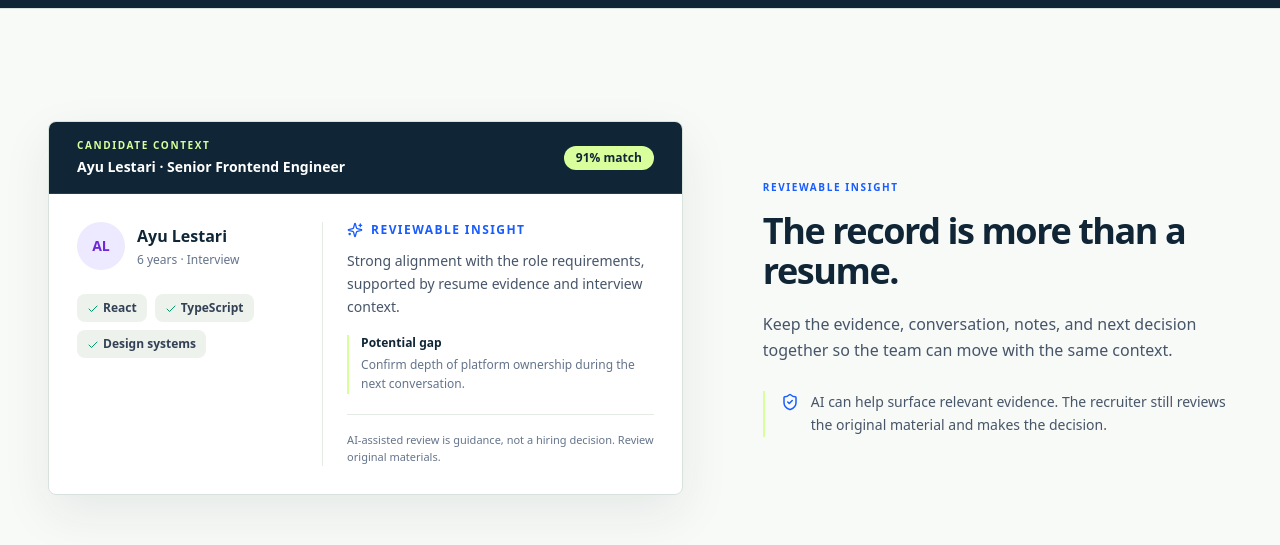
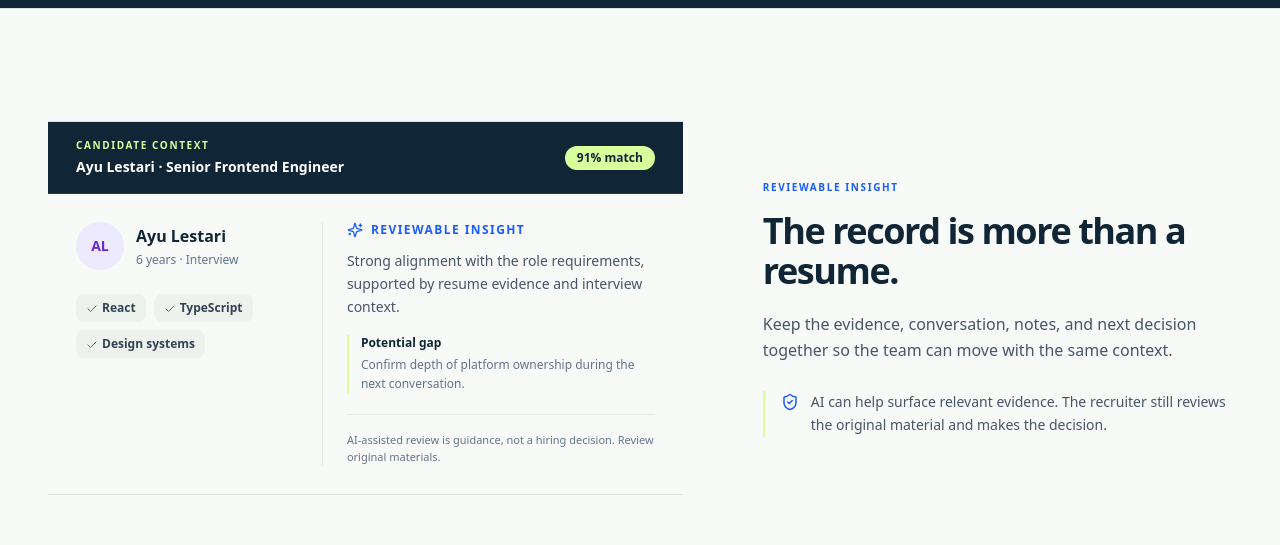
Before and after one commit to mrivaldodestadhiohamzah/hireflow, a Next.js app: page / in a window 1280 px wide. Shown: the part 2080-2625 px from the top of the page. Built offline with nearby package versions, Linux system fonts and the light colour scheme.

Commit message:
refactor: simplify landing page visual composition

```diff
--- a/src/app/globals.css
+++ b/src/app/globals.css
@@ -78,8 +78,8 @@
 .hireflow-shell .flow-hero { border-radius: .5rem; }
 .hireflow-shell .rounded-2xl:not(.rounded-full) { border-radius: .5rem; }
 .hireflow-shell .rounded-xl:not(.rounded-full) { border-radius: .375rem; }
-.flow-page-enter #main-content .relative.overflow-hidden,
-.flow-page-enter #context .overflow-hidden { border-radius: .5rem; }
+.flow-page-enter #main-content .relative.overflow-hidden { border-radius: .5rem; }
+.flow-page-enter #context .overflow-hidden { border-radius: 0; border-left: 0; border-right: 0; background: transparent; box-shadow: none; }
 .flow-page-enter [role="dialog"] { border-radius: .5rem; }
 .flow-page-enter [class~="rounded-[1.5rem]"] { border-radius: .5rem; }
 .flow-page-enter .flow-primary-button { border-radius: .375rem !important; }
```
